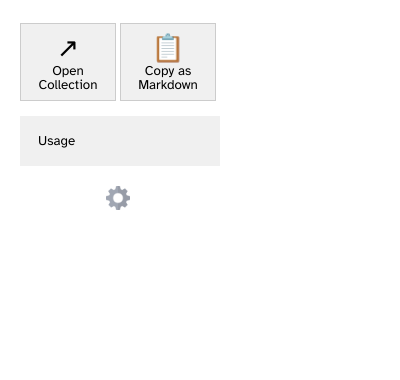
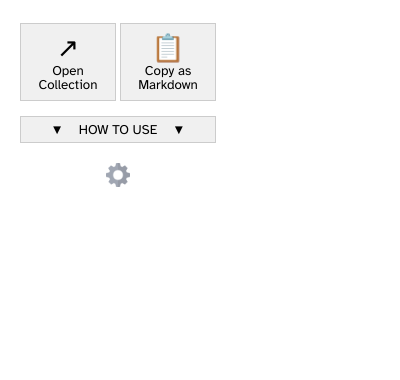
Before and after one commit to SimonB97/markdown-collector, a browser extension: page popup.html in a window 400 px wide. Drawn offline with Linux system fonts and the light colour scheme.

Commit message:
Update README and popup styles: rename project, enhance accordion button text, and adjust styling.

```diff
--- a/popup.html
+++ b/popup.html
@@ -92,12 +92,13 @@
 
     .accordion {
       background-color: var(--button-background);
+
       color: var(--button-color);
       cursor: pointer;
-      padding: 18px;
-      width: 100%;
-      text-align: left;
-      border: none;
+      padding: 5px;
+      width: 98%;
+      text-align: center;
+      border: 1px solid var(--button-border);
       outline: none;
       margin-top: 10px;
     }
@@ -125,7 +126,7 @@
     <button id="copy-markdown">&#128203; Copy as Markdown</button>
   </div>
 
-  <button class="accordion">Usage</button>
+  <button class="accordion">▼&nbsp;&nbsp;&nbsp;&nbsp;HOW TO USE&nbsp;&nbsp;&nbsp;&nbsp;▼</button>
   <div class="panel">
     <div class="info-container">
       <p>
```
Also changed, not shown: README.md.
